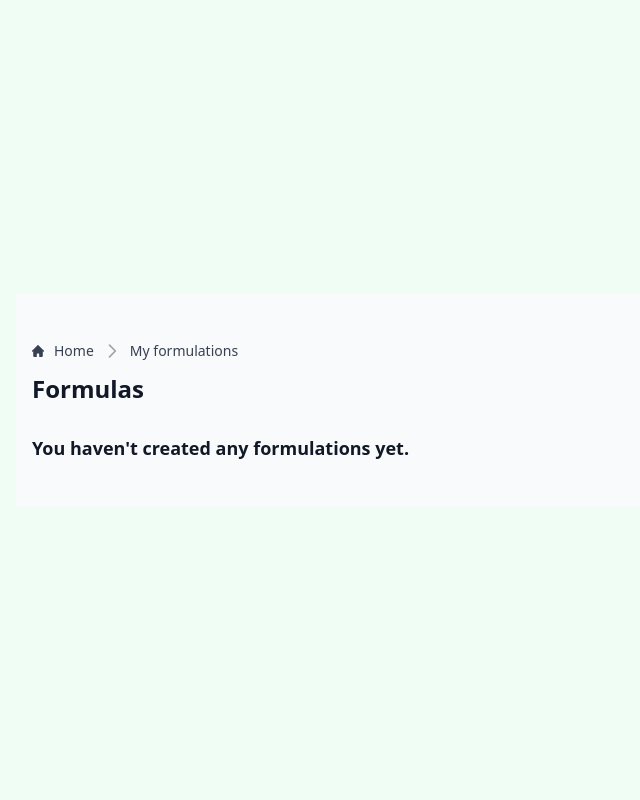
After one commit to DenisaKo/cos_formulator, a Django app: page /profile/ in a window 1280 px wide. The commit adds this page. Shown: the whole page, without its empty margins (0-640 px from the left). Run offline with Django 5.2, Linux system fonts and the light colour scheme; the visitor is signed in with stand-in values (Sample User, id 1); data that the repository does not hold is empty; some libraries are stand-ins or nearby versions.

Commit message:
basic profile page

```diff
--- a/cos_formulator/urls.py
+++ b/cos_formulator/urls.py
@@ -16,7 +16,7 @@ Including another URLconf
 """
 from django.contrib import admin
 from django.urls import path, include
-from formulations.views import home, sign_up, create_formulation_view, formulation_list_view, edit_formulation_view
+from formulations.views import home, sign_up, create_formulation_view, profile_view, edit_formulation_view, delete_formulation_view
 
 urlpatterns = [
     path('admin/', admin.site.urls),
@@ -24,6 +24,7 @@ urlpatterns = [
     path('accounts/', include('django.contrib.auth.urls')),
     path('accounts/register/', sign_up, name='register'),
     path('formulations/create/', create_formulation_view, name='create_formulation'),
-    path('formulations/', formulation_list_view, name='formulation_list'),
+    path('profile/', profile_view, name='profile'),
     path('formulations/<int:pk>/edit/', edit_formulation_view, name='edit_formulation'),
+    path('formulations/<int:pk>/delete/', delete_formulation_view, name='delete_formulation'),
 ]
--- a/formulations/views.py
+++ b/formulations/views.py
@@ -54,11 +54,6 @@ def create_formulation_view(request):
     return render(request, 'formulations/create_formulation.html', context)
 
 @login_required
-def formulation_list_view(request):
-    formulations = Formulation.objects.filter(user=request.user)
-    return render(request, 'formulations/formulation_list.html', {'formulations': formulations})
-
-@login_required
 def edit_formulation_view(request, pk):
     formulation = get_object_or_404(Formulation, pk=pk, user=request.user)
 
@@ -88,3 +83,16 @@ def edit_formulation_view(request, pk):
         'formulation': formulation,
     }
     return render(request, 'formulations/create_formulation.html', context)
+
+@login_required
+def profile_view(request):
+    user_formulations = Formulation.objects.filter(user=request.user).order_by('-created_at')
+    return render(request, 'profile.html', {'formulations': user_formulations})
+
+@login_required
+def delete_formulation_view(request, pk):
+    formulation = get_object_or_404(Formulation, pk=pk, user=request.user)
+    if request.method == 'POST':
+        print("deleting formulation, ",  formulation)
+        formulation.delete()
+    return redirect('profile')
--- a/static/js/formset.js
+++ b/static/js/formset.js
@@ -1,11 +1,11 @@
 
-console.log("formset.js loaded");
+// console.log("formset.js loaded");
 document.addEventListener('DOMContentLoaded', function () {
+
+    // create_formulation.html logic
     const addBtn = document.getElementById('add-ingredient');
-    if (!addBtn) {
-        console.warn("Add button with id 'add-ingredient' not found!");
-        return;
-    }
+    if (addBtn) {
+
         const formsetContainer = document.getElementById('ingredient-formset');
         const totalForms = document.querySelector('#id_form-TOTAL_FORMS');
 
@@ -74,4 +74,20 @@ document.addEventListener('DOMContentLoaded', function () {
         }
             // Initial binding
         bindDeleteButtons();
+    }
+
+    // profile.html logic
+    const deleteButtons = document.querySelectorAll(".deleteButton");
+    const deleteForm = document.getElementById("delete-form");
+    const cancelBtn = document.querySelector(".cancel-btn");
+
+    deleteButtons.forEach(button => {
+        button.addEventListener("click", () => {
+            const formulationId = button.getAttribute("data-formulation-id");
+            console.log("formulationId for deleting formula is  ", formulationId);
+            deleteForm.action = `/formulations/${formulationId}/delete/`;  // Adjust if your URL is different
         });
+    });
+
+
+});
--- a/templates/formulations/create_formulation.html
+++ b/templates/formulations/create_formulation.html
@@ -107,6 +107,6 @@
         </form>
 
     </div>
-  </section>
+</section>
 
 {% endblock content %}
--- a/templates/home.html
+++ b/templates/home.html
@@ -23,7 +23,7 @@
                         New
                         <svg class="w-5 h-5 ml-2 -mr-1" fill="currentColor" viewBox="0 0 20 20" xmlns="http://www.w3.org/2000/svg"><path fill-rule="evenodd" d="M10.293 3.293a1 1 0 011.414 0l6 6a1 1 0 010 1.414l-6 6a1 1 0 01-1.414-1.414L14.586 11H3a1 1 0 110-2h11.586l-4.293-4.293a1 1 0 010-1.414z" clip-rule="evenodd"></path></svg>
                     </a>
-                    <a href="{% url 'formulation_list' %}" class="inline-flex items-center justify-center px-5 py-3 text-base font-medium text-center text-gray-900 border border-gray-300 rounded-lg hover:bg-gray-100 focus:ring-4 focus:ring-gray-100 dark:text-white dark:border-gray-700 dark:hover:bg-gray-700 dark:focus:ring-gray-800">
+                    <a href="{% url 'profile' %}" class="inline-flex items-center justify-center px-5 py-3 text-base font-medium text-center text-gray-900 border border-gray-300 rounded-lg hover:bg-gray-100 focus:ring-4 focus:ring-gray-100 dark:text-white dark:border-gray-700 dark:hover:bg-gray-700 dark:focus:ring-gray-800">
                         View all
                     </a>
                 </div>
--- /dev/null
+++ b/templates/profile.html
@@ -0,0 +1,104 @@
+{% extends "base.html" %}
+{% load static %}
+
+{% block title %}My Profile{% endblock %}
+
+{% block content %}
+
+
+<section class="bg-gray-50 py-8 antialiased dark:bg-gray-900 md:py-12">
+    <div class="mx-auto max-w-screen-xl px-4 2xl:px-0">
+        <!-- Heading & Filters -->
+        <div class="mb-4 items-end justify-between space-y-4 sm:flex sm:space-y-0 md:mb-8">
+            <div>
+            <nav class="flex" aria-label="Breadcrumb">
+                <ol class="inline-flex items-center space-x-1 md:space-x-2 rtl:space-x-reverse">
+                <li class="inline-flex items-center">
+                    <a href="{% url 'home' %}" class="inline-flex items-center text-sm font-medium text-gray-700 hover:text-primary-600 dark:text-gray-400 dark:hover:text-white">
+                    <svg class="me-2.5 h-3 w-3" aria-hidden="true" xmlns="http://www.w3.org/2000/svg" fill="currentColor" viewBox="0 0 20 20">
+                        <path d="m19.707 9.293-2-2-7-7a1 1 0 0 0-1.414 0l-7 7-2 2a1 1 0 0 0 1.414 1.414L2 10.414V18a2 2 0 0 0 2 2h3a1 1 0 0 0 1-1v-4a1 1 0 0 1 1-1h2a1 1 0 0 1 1 1v4a1 1 0 0 0 1 1h3a2 2 0 0 0 2-2v-7.586l.293.293a1 1 0 0 0 1.414-1.414Z" />
+                    </svg>
+                    Home
+                    </a>
+                </li>
+                <li>
+                    <div class="flex items-center">
+                    <svg class="h-5 w-5 text-gray-400 rtl:rotate-180" aria-hidden="true" xmlns="http://www.w3.org/2000/svg" width="24" height="24" fill="none" viewBox="0 0 24 24">
+                        <path stroke="currentColor" stroke-linecap="round" stroke-linejoin="round" stroke-width="2" d="m9 5 7 7-7 7" />
+                    </svg>
+                    <a href="{% url 'profile' %}" class="ms-1 text-sm font-medium text-gray-700 hover:text-primary-600 dark:text-gray-400 dark:hover:text-white md:ms-2">My formulations</a>
+                    </div>
+                </li>
+                </ol>
+            </nav>
+            <h2 class="mt-3 text-xl font-semibold text-gray-900 dark:text-white sm:text-2xl">Formulas</h2>
+            </div>
+
+        </div>
+            {% if formulations %}
+                <div class="mb-4 grid gap-4 sm:grid-cols-2 md:mb-8 lg:grid-cols-3 xl:grid-cols-4"> <!-- loop through all formulation -->
+                    {% for formulation in formulations %}
+                        <div class="rounded-lg border border-gray-200 bg-white p-6 shadow-sm dark:border-gray-700 dark:bg-gray-800">
+                            <div class="pt-6">
+
+                                <a href="#" class="text-lg font-semibold leading-tight text-gray-900 hover:underline dark:text-white"> {{ formulation.name }}</a>
+
+                                <div class="mt-2 flex items-center gap-4">
+                                    <p>{{ formulation.description|default:"No description." }}</p>
+                                </div>
+
+                                <div class="mt-4 flex items-center justify-between gap-4">
+                                    <a href="{% url 'edit_formulation' formulation.pk %}" class="inline-flex items-center rounded-lg bg-green-700 px-5 py-2.5 text-sm font-medium text-white hover:bg-green-800 focus:outline-none focus:ring-4  focus:ring-green-300 dark:bg-green-600 dark:hover:bg-green-700 dark:focus:ring-green-800">
+                                        <svg xmlns="http://www.w3.org/2000/svg" width="24" height="24" viewBox="0 0 24 24" fill="none" stroke="currentColor" stroke-width="2" stroke-linecap="round" stroke-linejoin="round" class="p-1 lucide lucide-pencil-icon lucide-pencil"><path d="M21.174 6.812a1 1 0 0 0-3.986-3.987L3.842 16.174a2 2 0 0 0-.5.83l-1.321 4.352a.5.5 0 0 0 .623.622l4.353-1.32a2 2 0 0 0 .83-.497z"/><path d="m15 5 4 4"/></svg>
+                                        Edit
+                                    </a>
+                                    <button
+                                        data-modal-target="deleteModal"
+                                        data-modal-toggle="deleteModal"
+                                        type="button"
+                                        data-formulation-id="{{ formulation.pk }}"
+                                        class="deleteButton inline-flex items-center rounded-lg bg-pink-700 px-5 py-2.5 text-sm font-medium text-white hover:bg-pink-800 focus:outline-none focus:ring-4  focus:ring-pink-300 dark:bg-pink-600 dark:hover:bg-pink-700 dark:focus:ring-pink-800">
+                                        <svg xmlns="http://www.w3.org/2000/svg" width="24" height="24" viewBox="0 0 24 24" fill="none" stroke="currentColor" stroke-width="2" stroke-linecap="round" stroke-linejoin="round" class="p-1 lucide lucide-trash2-icon lucide-trash-2"><path d="M3 6h18"/><path d="M19 6v14c0 1-1 2-2 2H7c-1 0-2-1-2-2V6"/><path d="M8 6V4c0-1 1-2 2-2h4c1 0 2 1 2 2v2"/><line x1="10" x2="10" y1="11" y2="17"/><line x1="14" x2="14" y1="11" y2="17"/></svg>
+                                            Delete
+                                    </button>
+                                </div>
+                            </div>
+                        </div>
+                    {% endfor %}
+                </div>
+            {% else %}
+            <p class="text-lg font-semibold leading-tight text-gray-900 hover:underline dark:text-white">You haven't created any formulations yet.</p>
+            {% endif %}
+
+
+    </div>
+    <div id="deleteModal" tabindex="-1" aria-hidden="true" class="hidden overflow-y-auto overflow-x-hidden fixed top-0 right-0 left-0 z-50 justify-center items-center w-full md:inset-0 h-modal md:h-full">
+        <div class="relative p-4 w-full max-w-md h-full md:h-auto">
+            <!-- Modal content -->
+            <div class="relative p-4 text-center bg-white rounded-lg shadow dark:bg-gray-800 sm:p-5">
+                <button type="button" class="text-gray-400 absolute top-2.5 right-2.5 bg-transparent hover:bg-gray-200 hover:text-gray-900 rounded-lg text-sm p-1.5 ml-auto inline-flex items-center dark:hover:bg-gray-600 dark:hover:text-white" data-modal-toggle="deleteModal">
+                    <svg aria-hidden="true" class="w-5 h-5" fill="currentColor" viewBox="0 0 20 20" xmlns="http://www.w3.org/2000/svg"><path fill-rule="evenodd" d="M4.293 4.293a1 1 0 011.414 0L10 8.586l4.293-4.293a1 1 0 111.414 1.414L11.414 10l4.293 4.293a1 1 0 01-1.414 1.414L10 11.414l-4.293 4.293a1 1 0 01-1.414-1.414L8.586 10 4.293 5.707a1 1 0 010-1.414z" clip-rule="evenodd"></path></svg>
+                    <span class="sr-only">Close modal</span>
+                </button>
+                <svg class="text-gray-400 dark:text-gray-500 w-11 h-11 mb-3.5 mx-auto" aria-hidden="true" fill="currentColor" viewBox="0 0 20 20" xmlns="http://www.w3.org/2000/svg"><path fill-rule="evenodd" d="M9 2a1 1 0 00-.894.553L7.382 4H4a1 1 0 000 2v10a2 2 0 002 2h8a2 2 0 002-2V6a1 1 0 100-2h-3.382l-.724-1.447A1 1 0 0011 2H9zM7 8a1 1 0 012 0v6a1 1 0 11-2 0V8zm5-1a1 1 0 00-1 1v6a1 1 0 102 0V8a1 1 0 00-1-1z" clip-rule="evenodd"></path></svg>
+                <p class="mb-4 text-gray-500 dark:text-gray-300">Are you sure you want to delete this item?</p>
+
+                <form id="delete-form" method="post">
+                    {% csrf_token %}
+
+                        <div class="flex justify-center items-center space-x-4">
+                            <button data-modal-toggle="deleteModal" type="button" class="py-2 px-3 text-sm font-medium text-gray-500 bg-white rounded-lg border border-gray-200 hover:bg-gray-100 focus:ring-4 focus:outline-none focus:ring-primary-300 hover:text-gray-900 focus:z-10 dark:bg-gray-700 dark:text-gray-300 dark:border-gray-500 dark:hover:text-white dark:hover:bg-gray-600 dark:focus:ring-gray-600">
+                                No, cancel
+                            </button>
+                            <button type="submit" class="py-2 px-3 text-sm font-medium text-center text-white bg-red-600 rounded-lg hover:bg-red-700 focus:ring-4 focus:outline-none focus:ring-red-300 dark:bg-red-500 dark:hover:bg-red-600 dark:focus:ring-red-900">
+                                Yes, I'm sure
+                            </button>
+                        </div>
+                </form>
+            </div>
+        </div>
+    </div>
+
+</section>
+
+{% endblock %}
```
Also changed, not shown: templates/formulations/formulation_list.html (deleted, +0 -27 lines). Lines whose indentation alone changed are shown as unchanged.
